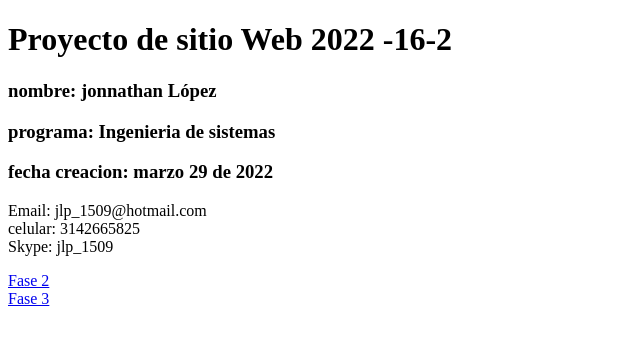
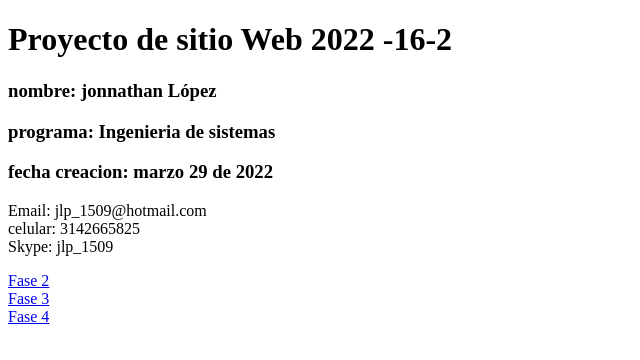
Before and after one commit to JonnathanLopezP/DSW-JonnathanLopez, a plain HTML site: page index.html in a window 1280 px wide. Shown: the full height of the page, 0-640 px from the left. Drawn offline with Linux system fonts and the light colour scheme.

Commit message:
Update index.html

```diff
--- a/index.html
+++ b/index.html
@@ -26,6 +26,7 @@
 
     <a href="fase2/desing.html">Fase 2</a><br>
     <a href="fase3/index.html"> Fase 3</a><br>
+    <a href="fase4/index.html"> Fase 4</a><br>
 
 
 </body>
```
